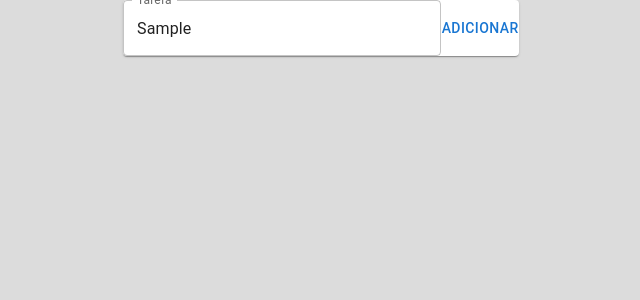
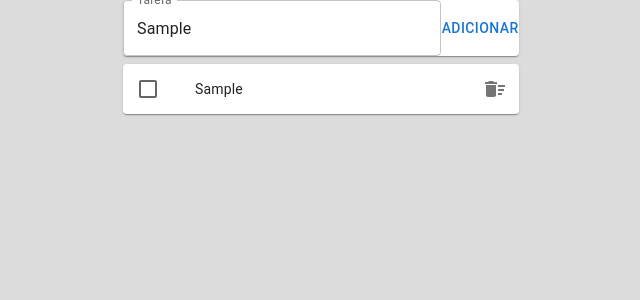
Before and after one commit to devjuanmarcos/Projeto-TodoList-Desenvolvimento-Web-Serratec, a React (Create React App) app in the folder todo/: page / in a window 1280 px wide. Both pictures are taken after typing "Sample" into the empty fields and a click on the button "ADICIONAR". Shown: the top 300 px of the page, without its empty margins (319-959 px from the left). Built offline with nearby package versions, Linux system fonts and the light colour scheme.

Commit message:
funcoes paper checkbox funcionando

```diff
--- a/todo/src/components/Form.jsx
+++ b/todo/src/components/Form.jsx
@@ -3,6 +3,13 @@ import React, { useState } from "react";
 
 export default function Form({todoHandler}) {
     const [text, setText] = useState(null);
+    const [id, setId] = useState(0);
+
+    const todoCreate = (text) => {
+        const todoObj = {text: text, id: id};
+        setId(id +1);
+        todoHandler(todoObj);
+    };
 
     return (
         <Paper style={{ padding: "lem" }}>
@@ -13,7 +20,7 @@ export default function Form({todoHandler}) {
                     onChange={(e) => setText(e.target.value)}
                     fullWidth
                 />
-                <Button variant="text" onClick={() => todoHandler(text)}>
+                <Button variant="text" onClick={() => todoCreate(text)}>
                     Adicionar
                 </Button>
             </div>
--- a/todo/src/components/TodoItem.jsx
+++ b/todo/src/components/TodoItem.jsx
@@ -8,9 +8,9 @@ import IconButton from '@mui/material/IconButton';
 import DeleteSweepIcon from '@mui/icons-material/DeleteSweep';
 import { Paper } from '@mui/material';
 
-export default function TodoItem() {
+export default function TodoItem({ todo }) {
   return (
-    <Paper>
+    <Paper style={{ padding: "lem 0em" }}>
       <ListItem
         secondaryAction={
           <IconButton edge="end" aria-label="comments">
@@ -26,7 +26,7 @@ export default function TodoItem() {
               tabIndex={-1}
               disableRipple />
           </ListItemIcon>
-          <ListItemText primary={'Line item '} />
+          <ListItemText primary={todo.text} />
         </ListItemButton>
       </ListItem>
     </Paper>
--- a/todo/src/pages/Home.jsx
+++ b/todo/src/pages/Home.jsx
@@ -7,8 +7,7 @@ export default function Home() {
     const [todos, setTodos] = useState([]);
 
     const todoHandler = (todo) => {
-        console.log(todo)
-       //setTodos([...todos, todo]);
+        setTodos([...todos, todo]);
     };
 
     return (
@@ -16,8 +15,8 @@ export default function Home() {
             <Form todoHandler={todoHandler} />
             <List sx={{ marginTop: "lem" }}>
                 {todos.map((todo) => (
-                    <div style={{ marginTop: "lem" }}>
-                        < TodoItem />
+                    <div key={todo.id} style={{ marginTop: "lem" }}>
+                        < TodoItem todo={todo} />
                     </div>
 
                 ))}
```
